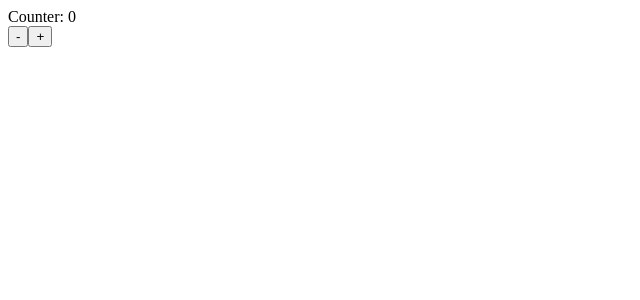
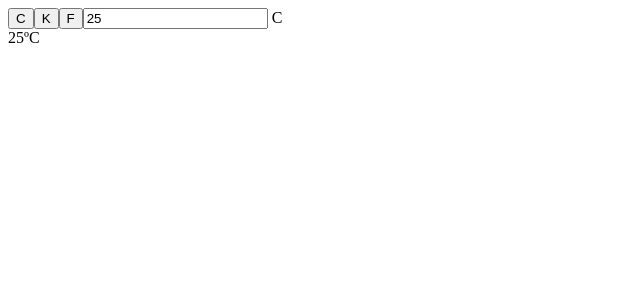
Before and after one commit to weumj/mobx-simple-demo, a React app: page / in a window 1280 px wide. Shown: the top 300 px of the page, without its empty margins (0-640 px from the left). Built offline with nearby package versions, Linux system fonts and the light colour scheme.

Commit message:
3. reactions - derive computed values

```diff
--- a/src/Counter.tsx
+++ b/src/counter/Counter.tsx
@@ -8,7 +8,7 @@ export interface ICounterProps {
 }
 
 @observer
-export class Counter extends React.Component<any, ICounterProps> {
+export class Counter extends React.Component<ICounterProps> {
     render() {
         return (
             <div>
--- a/src/index.tsx
+++ b/src/index.tsx
@@ -3,14 +3,13 @@ import * as ReactDOM from "react-dom";
 
 import DevTools from "mobx-react-devtools";
 
-import Counter from "./Counter";
-
-import { counterStore } from "./counter.store";
+import Temperature from "./temperature/Temperature";
+import { store } from "./temperature/temperature.store";
 
 ReactDOM.render(
     <div>
         <DevTools />
-        <Counter store={counterStore} />
+        <Temperature store={store} />
     </div>,
     document.getElementById("app"),
 );
--- /dev/null
+++ b/src/temperature/Temperature.tsx
@@ -0,0 +1,45 @@
+import * as React from "react";
+// import { observable } from "mobx";
+import { observer } from "mobx-react";
+import { TemperatureStore } from "./temperature.store";
+import { ChangeEvent } from "react";
+
+export interface TemperatureProps {
+    store: TemperatureStore;
+}
+
+@observer
+export class Temperature extends React.Component<TemperatureProps> {
+    onK = () => {
+        this.props.store.unit = "K";
+    };
+    onC = () => {
+        this.props.store.unit = "C";
+    };
+    onF = () => {
+        this.props.store.unit = "F";
+    };
+    onChange = (e: ChangeEvent<HTMLInputElement>) => {
+        this.props.store.temperatureCelsius = parseInt(e.target.value, 10);
+    };
+    render() {
+        return (
+            <div>
+                <span>
+                    <button onClick={this.onC}>C</button>
+                    <button onClick={this.onK}>K</button>
+                    <button onClick={this.onF}>F</button>
+                </span>
+                <input
+                    type="number"
+                    onChange={this.onChange}
+                    value={this.props.store.temperatureCelsius}
+                />{" "}
+                C
+                <div>{this.props.store.temperature}</div>
+            </div>
+        );
+    }
+}
+
+export default Temperature;
--- /dev/null
+++ b/src/temperature/temperature.store.ts
@@ -0,0 +1,33 @@
+import { computed, observable } from "mobx";
+
+export class TemperatureStore {
+    @observable unit = "C";
+    @observable temperatureCelsius = 25;
+
+    @computed
+    get temperatureKelvin() {
+        console.log("calculating Kelvin");
+        return this.temperatureCelsius * (9 / 5) + 32;
+    }
+
+    @computed
+    get temperatureFahrenheit() {
+        console.log("calculating Fahrenheit");
+        return this.temperatureCelsius + 273.15;
+    }
+
+    @computed
+    get temperature() {
+        console.log("calculating temperature");
+        switch (this.unit) {
+            case "K":
+                return this.temperatureKelvin + "ºK";
+            case "F":
+                return this.temperatureFahrenheit + "ºF";
+            case "C":
+                return this.temperatureCelsius + "ºC";
+        }
+    }
+}
+
+export const store = new TemperatureStore();
```
Also changed, not shown: src/counter/counter.store.ts (renamed from src/counter.store.ts).
